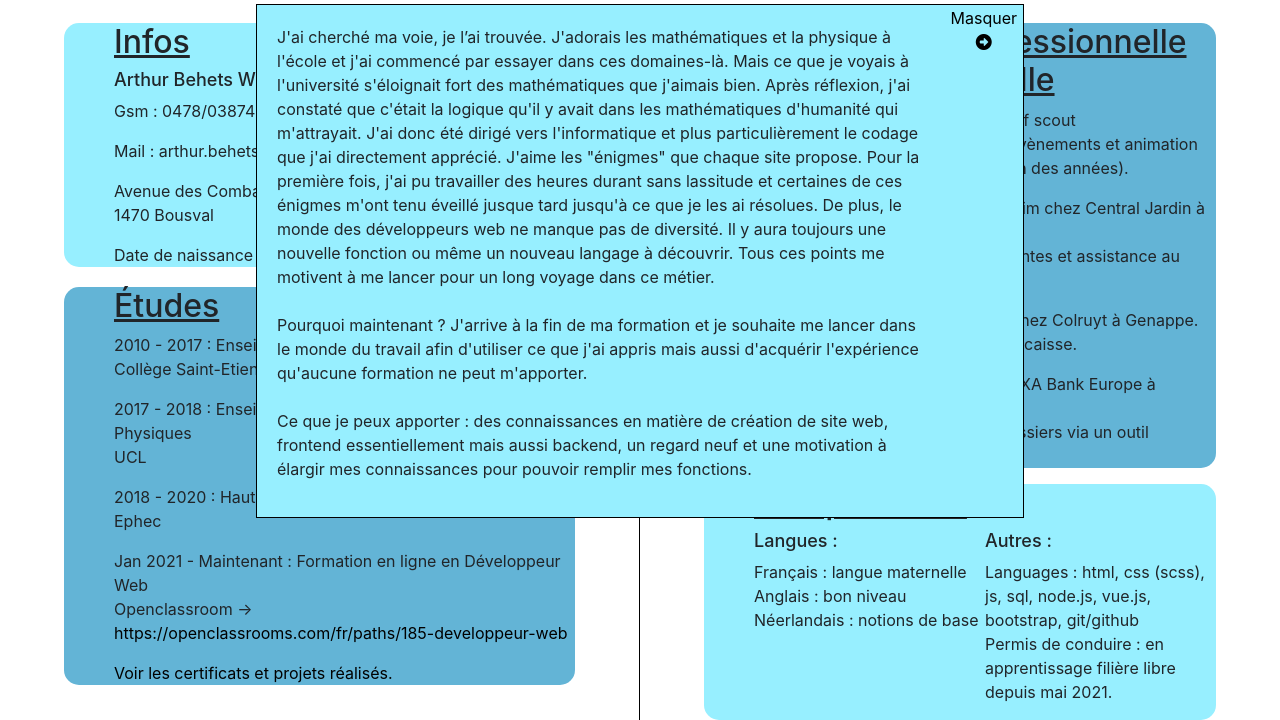
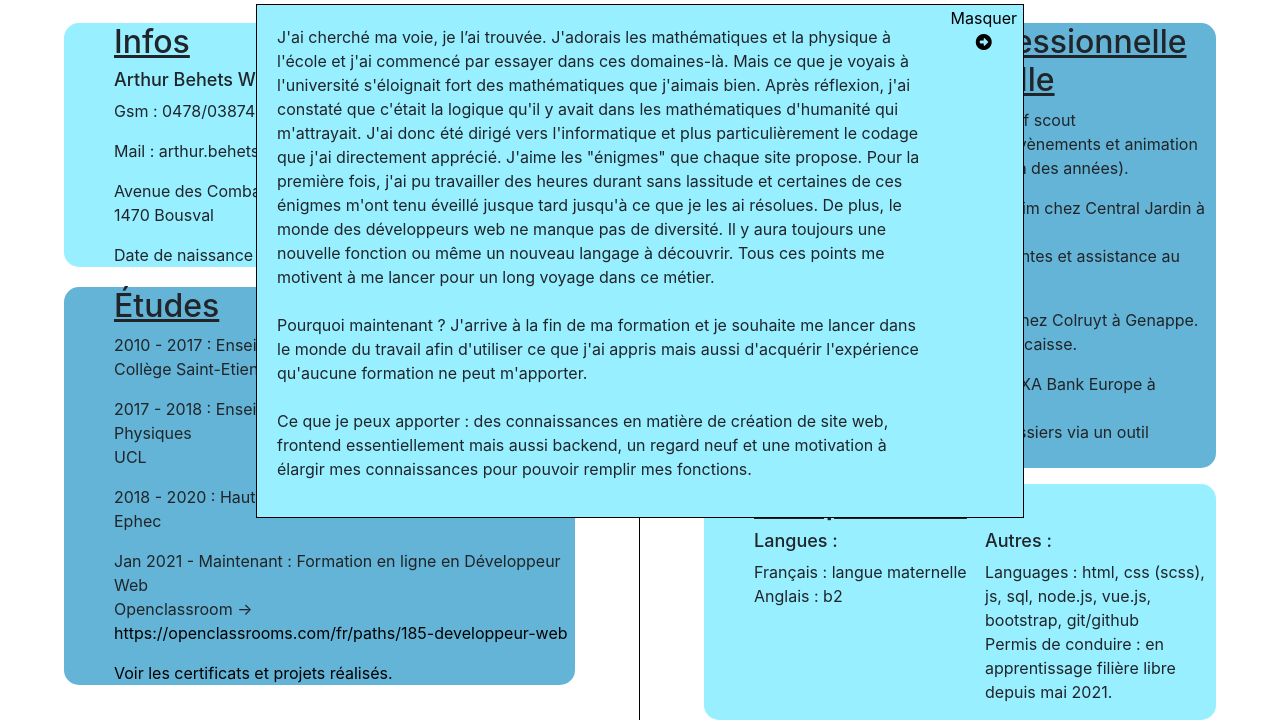
Before and after one commit to ArthurBehets/ABW_CV, a website: page Frontend/Index.html in a window 1280 px wide. Shown: the part 156-876 px from the top of the page. Drawn offline with nearby package versions, Linux system fonts and the light colour scheme.

Commit message:
text ajust

```diff
--- a/Frontend/Index.html
+++ b/Frontend/Index.html
@@ -60,7 +60,7 @@
                     <div class="corps__right-ability-col">
                         <div class="corps__right-ability-col-1">
                             <h3>Langues : </h3>
-                            <p>Français : langue maternelle<br>Anglais : bon niveau<br>Néerlandais : notions de base</p>
+                            <p>Français : langue maternelle<br>Anglais : b2</p>
                         </div>
                         <div class="corps__right-ability-col-2">
                             <h3>Autres :</h3>
```
